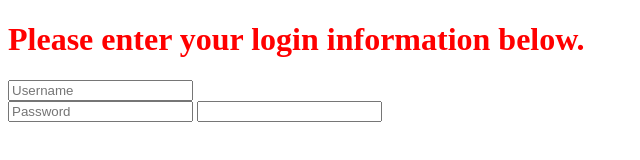
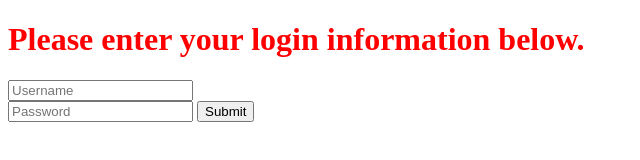
Before and after one commit to MichaelQuiban/league-prime-api, a website: page public/login.html in a window 1280 px wide. Shown: the whole page, without its empty margins (0-640 px from the left). Drawn offline with Linux system fonts and the light colour scheme; files that its build step writes are made by us from their sources.

Commit message:
File changes

```diff
--- a/public/login.html
+++ b/public/login.html
@@ -10,7 +10,7 @@
 	<form>
 		<input type = 'text' placeholder = "Username" required></form>
 		<input type = 'text' placeholder = "Password" required></form>
-		<input type = 'Login'>
+		<input type = 'submit'>
 	</form>
 </body>
 </html>
```
Also changed, not shown: assets/css/styles.css (deleted), public/css/styles.css (renamed from assets/styles.css), public/js/app.js (renamed from assets/js/app.js).
